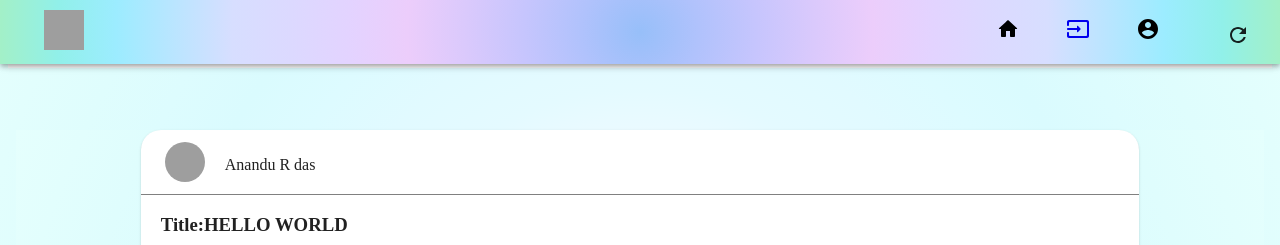
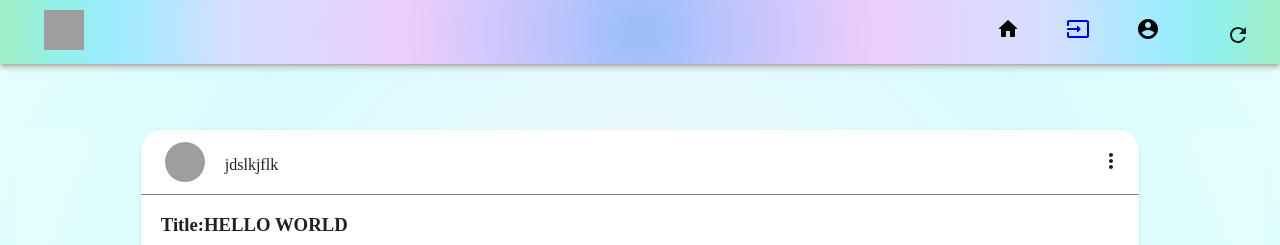
Before and after one commit to anandurdas11/Mini_project, a React (Create React App) app in the folder bloggin_webapp/: page / in a window 1280 px wide. Shown: the top 245 px of the page. Built offline with nearby package versions, Linux system fonts and the light colour scheme; grey boxes are pictures that could not be loaded.

Commit message:
More options tab added

```diff
--- /dev/null
+++ b/bloggin_webapp/src/Pages/Home/Moreoptions.js
@@ -0,0 +1,9 @@
+import React from 'react'
+import { MoreVertRounded } from '@material-ui/icons';
+export default function Moreoptions() {
+  return (
+      <div>
+          <MoreVertRounded />
+    </div>
+  )
+}
--- a/bloggin_webapp/src/Pages/Home/Postlist.css
+++ b/bloggin_webapp/src/Pages/Home/Postlist.css
@@ -54,11 +54,11 @@ body{
  .toppostbar{
    width: 100%;
    text-align: left;
-
    border-bottom : 1px solid grey;
    border-radius: 20px 20px 0px 0px  ;
    display: flex;
-
+   align-items: initial;
+   justify-content: space-between;
  }
 
  .toppostavatar {
@@ -68,13 +68,21 @@ body{
    background-color: #ddfbff;
    margin-bottom: 60%;
    padding-top: 30px;
+   margin-top: 0.5%;
+   margin-top: auto;
 
  }
- .username{
-   margin-left: 2%;
+ .Name{
+   margin-right: auto;
+   padding-left: 20px;
    margin-top: 0.5%;
  }
  .content{
    text-align: left;
    margin-left: 2%;
  }
+ .More{
+   margin-right: 2%;
+   margin-top: 0.5%;
+
+ }
--- a/bloggin_webapp/src/Pages/Home/Postlist.js
+++ b/bloggin_webapp/src/Pages/Home/Postlist.js
@@ -1,7 +1,8 @@
 import React from 'react'
-import {  Avatar, Card ,TextField, Toolbar } from "@material-ui/core"
-import { SendRounded } from '@material-ui/icons';
+import {  Avatar, Card ,TextField, Toolbar,Button } from "@material-ui/core"
+import { SendRounded ,MoreVert } from '@material-ui/icons';
 import './Postlist.css'
+import Moreoptions from './Moreoptions';
 function Home() {
   return (
     <div className>
@@ -18,12 +19,14 @@ function Home() {
                   className="topavatar"
                   alt="icon"
                 />
-                <br></br>
-                <div className='username'>
-                  Anandu R das
+                <div className='Name'>jdslkjflk</div>
+                <div className="More">
+                  <Button>
+                    <Moreoptions />
+                  </Button>
                 </div>
               </Toolbar>
-              <div className='content'>
+              <div className="content">
                 <h3>Title:HELLO WORLD</h3>
                 <p>flgfhjshfoihsdjkfhkldlkflsjdfjslkfjlk</p>
               </div>
```
